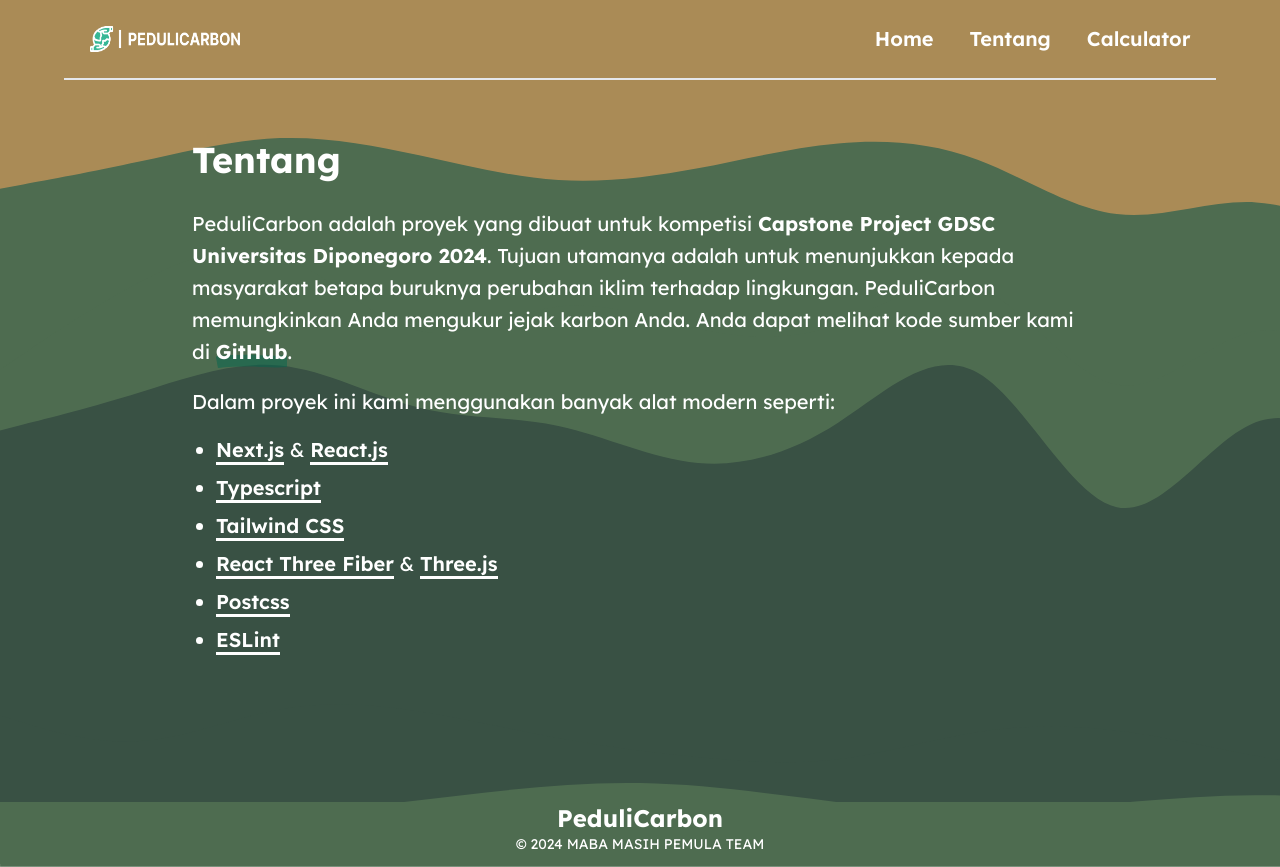
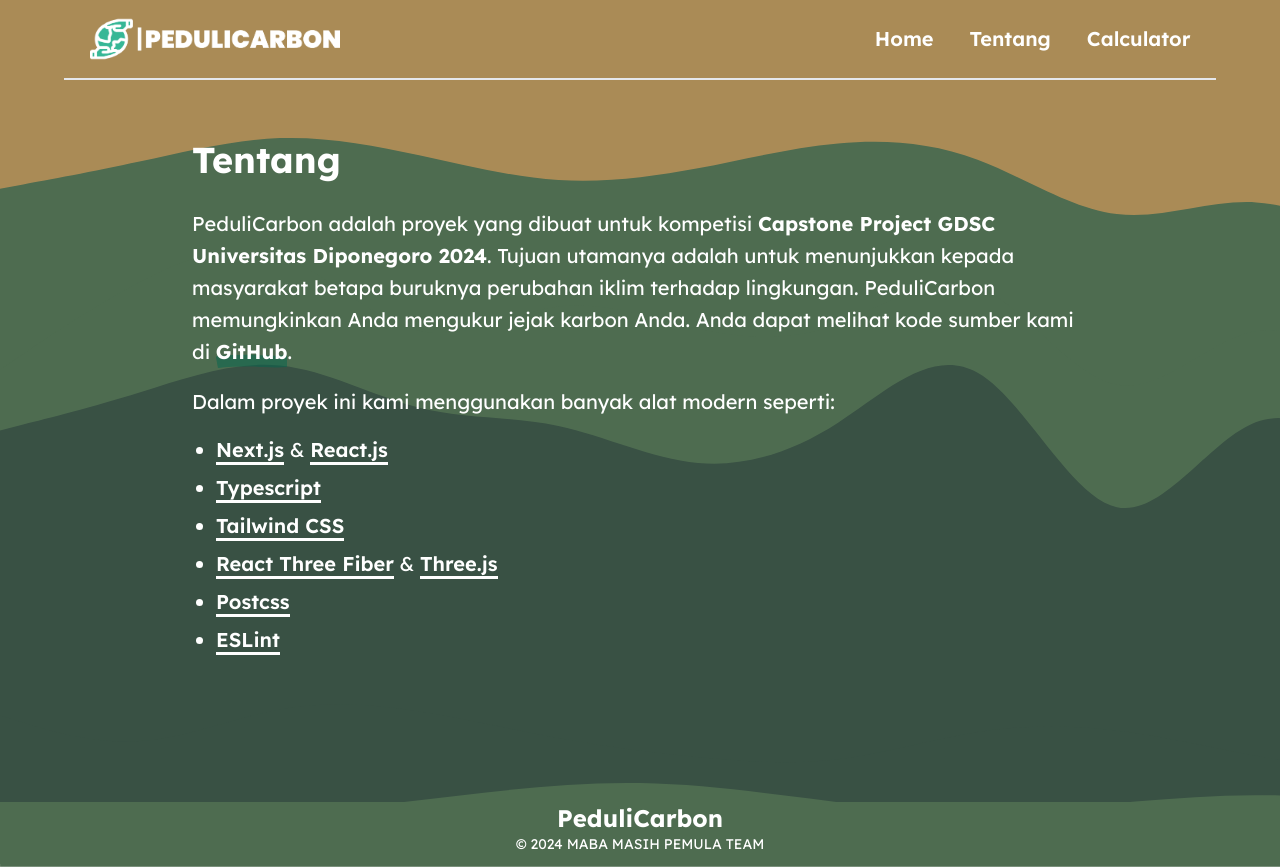
Before and after one commit to kdandy/pedulicarbon, a Next.js app: page /about in a window 1280 px wide. Built offline with nearby package versions, Linux system fonts and the light colour scheme.

Commit message:
fix: banner header

```diff
--- a/components/navbar/Logo.tsx
+++ b/components/navbar/Logo.tsx
@@ -6,18 +6,18 @@ const Logo = () => {
         <Link
             href="/"
             className="
-            w-[130px]
-            sm:w-[150px]
+            w-[175px]
+            sm:w-[250px]
             aspect-[580/102]
             relative
         "
         >
             <Image
-                src="/img/logo.png"
+                src="/img/banner.png"
                 alt="Logo"
                 fill
                 priority
-                sizes="(max-width: 768px) 130px,(max-width: 1200px) 150px"
+                sizes="(max-width: 768px) 175px,(max-width: 1200px) 250px"
             />
         </Link>
     )
```
Also changed, not shown: public/img/banner.png (added), public/img/logo.png (deleted).
